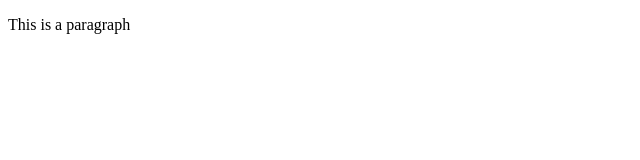
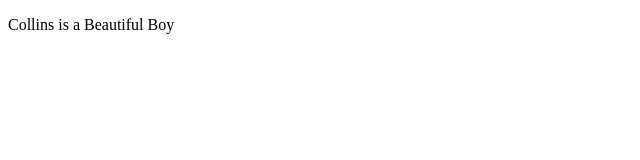
Before and after one commit to Linzo700/git-example-prject, a plain HTML site: page index.html in a window 1280 px wide. Shown: the full height of the page, 0-640 px from the left. Drawn offline with Linux system fonts and the light colour scheme.

Commit message:
Added a paragraph

```diff
--- a/index.html
+++ b/index.html
@@ -7,6 +7,6 @@
     <title>Document</title>
 </head>
 <body>
-    <p> This is a paragraph</p>
+   <p>Collins is a Beautiful Boy</p>
 </body>
 </html>
```
